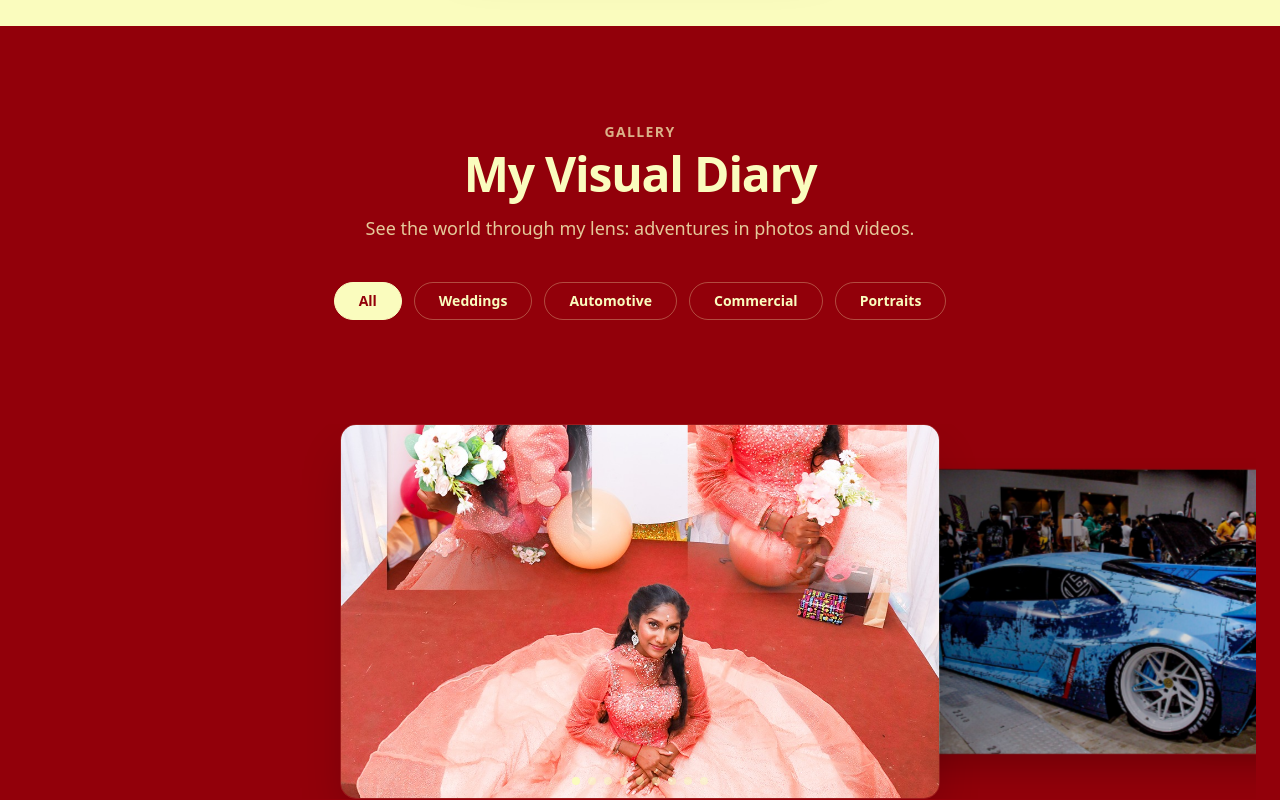
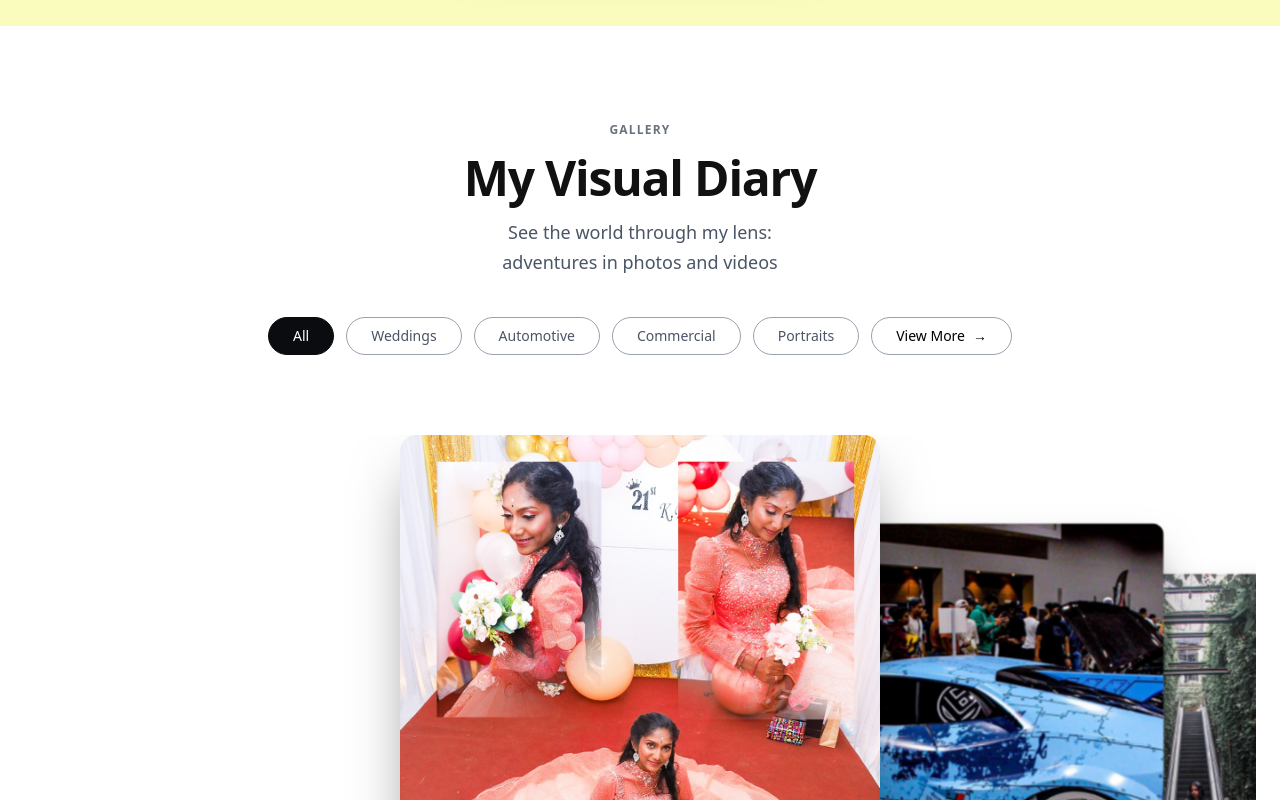
Before and after one commit to Lavanyaa7s/ink-and-paper-archives, a Next.js app: page / in a window 1280 px wide. Shown: the part 2400-3200 px from the top of the page. Built offline with nearby package versions, Linux system fonts and the light colour scheme; a web font is replaced by a local one.

Commit message:
style: update visual diary gallery to match light theme reference design

```diff
--- a/src/components/VisualDiaryGallery.tsx
+++ b/src/components/VisualDiaryGallery.tsx
@@ -32,33 +32,38 @@ export default function VisualDiaryGallery() {
   );
 
   return (
-    <section id="gallery" className="py-24 px-6 bg-[#92000A] text-[#FAFCBE] overflow-hidden">
+    <section id="gallery" className="py-24 px-6 bg-white text-[#111111] overflow-hidden">
       <div className="max-w-7xl mx-auto">
         <div className="text-center mb-10">
-          <p className="text-sm font-bold tracking-widest uppercase opacity-70 mb-2">GALLERY</p>
+          <p className="text-xs font-bold tracking-widest uppercase text-gray-500 mb-4">GALLERY</p>
           <h2 className="text-4xl md:text-5xl font-bold mb-4 tracking-tight">My Visual Diary</h2>
-          <p className="opacity-80 max-w-2xl mx-auto font-medium text-lg">See the world through my lens: adventures in photos and videos.</p>
+          <p className="text-gray-600 max-w-md mx-auto font-medium text-lg leading-relaxed">
+            See the world through my lens: <br/>adventures in photos and videos
+          </p>
         </div>
 
         {/* Pills Navigation */}
-        <div className="flex flex-wrap justify-center gap-3 mb-16">
+        <div className="flex flex-wrap justify-center items-center gap-3 mb-16">
           {categories.map((cat) => (
             <button
               key={cat}
               onClick={() => setActiveCategory(cat)}
-              className={`px-6 py-2 rounded-full text-sm font-bold border transition-colors ${
+              className={`px-6 py-2 rounded-full text-sm font-medium border transition-colors ${
                 activeCategory === cat
-                  ? 'bg-[#FAFCBE] text-[#92000A] border-[#FAFCBE]'
-                  : 'bg-transparent text-[#FAFCBE] border-[#FAFCBE]/30 hover:border-[#FAFCBE]'
+                  ? 'bg-[#0B0C10] text-white border-[#0B0C10]'
+                  : 'bg-transparent text-gray-600 border-gray-400 hover:border-gray-800 hover:text-black'
               }`}
             >
               {cat}
             </button>
           ))}
+          <button className="px-6 py-2 rounded-full text-sm font-medium border border-gray-400 text-black hover:bg-gray-100 flex items-center gap-2 transition-colors">
+            View More <span>→</span>
+          </button>
         </div>
 
         {/* 3D Swiper */}
-        <div className="w-full relative py-10">
+        <div className="w-full relative py-4">
           <Swiper
             effect={'coverflow'}
             grabCursor={true}
@@ -67,18 +72,17 @@ export default function VisualDiaryGallery() {
             coverflowEffect={{
               rotate: 0,
               stretch: 0,
-              depth: 150,
-              modifier: 2.5,
-              slideShadows: true,
+              depth: 300,
+              modifier: 1.5,
+              slideShadows: false,
             }}
-            pagination={{ clickable: true }}
-            modules={[EffectCoverflow, Pagination]}
-            className="w-full h-full"
+            modules={[EffectCoverflow]}
+            className="w-full h-full !pb-12"
             key={activeCategory} // Force re-render on category change to center slides properly
           >
             {filteredImages.map((img, index) => (
               <SwiperSlide key={index} style={{ width: 'auto' }}>
-                <div className="w-[300px] sm:w-[400px] md:w-[500px] lg:w-[600px] aspect-[4/5] md:aspect-[4/3] lg:aspect-[16/10] relative rounded-2xl overflow-hidden shadow-2xl mx-auto border border-[#FAFCBE]/10">
+                <div className="w-[300px] sm:w-[400px] md:w-[450px] lg:w-[480px] aspect-[4/5] relative rounded-2xl overflow-hidden shadow-[0_30px_60px_-15px_rgba(0,0,0,0.5)] mx-auto">
                   <Image src={img.src} alt={img.category} fill className="object-cover" />
                 </div>
               </SwiperSlide>
@@ -86,18 +90,6 @@ export default function VisualDiaryGallery() {
           </Swiper>
         </div>
       </div>
-
-      <style jsx global>{`
-        /* Swiper Pagination Styling */
-        .swiper-pagination-bullet {
-          background: #FAFCBE !important;
-          opacity: 0.5 !important;
-        }
-        .swiper-pagination-bullet-active {
-          opacity: 1 !important;
-          background: #FAFCBE !important;
-        }
-      `}</style>
     </section>
   );
 }
```
